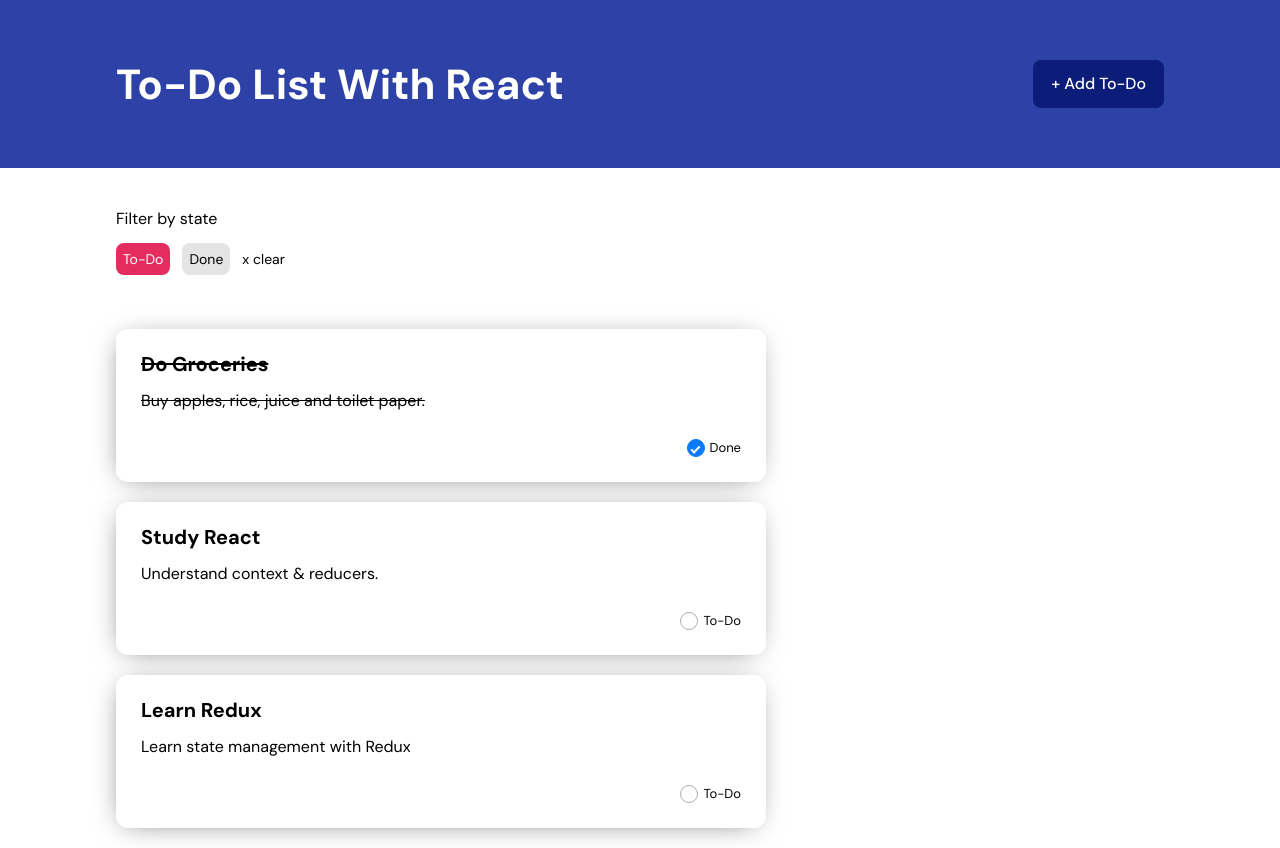
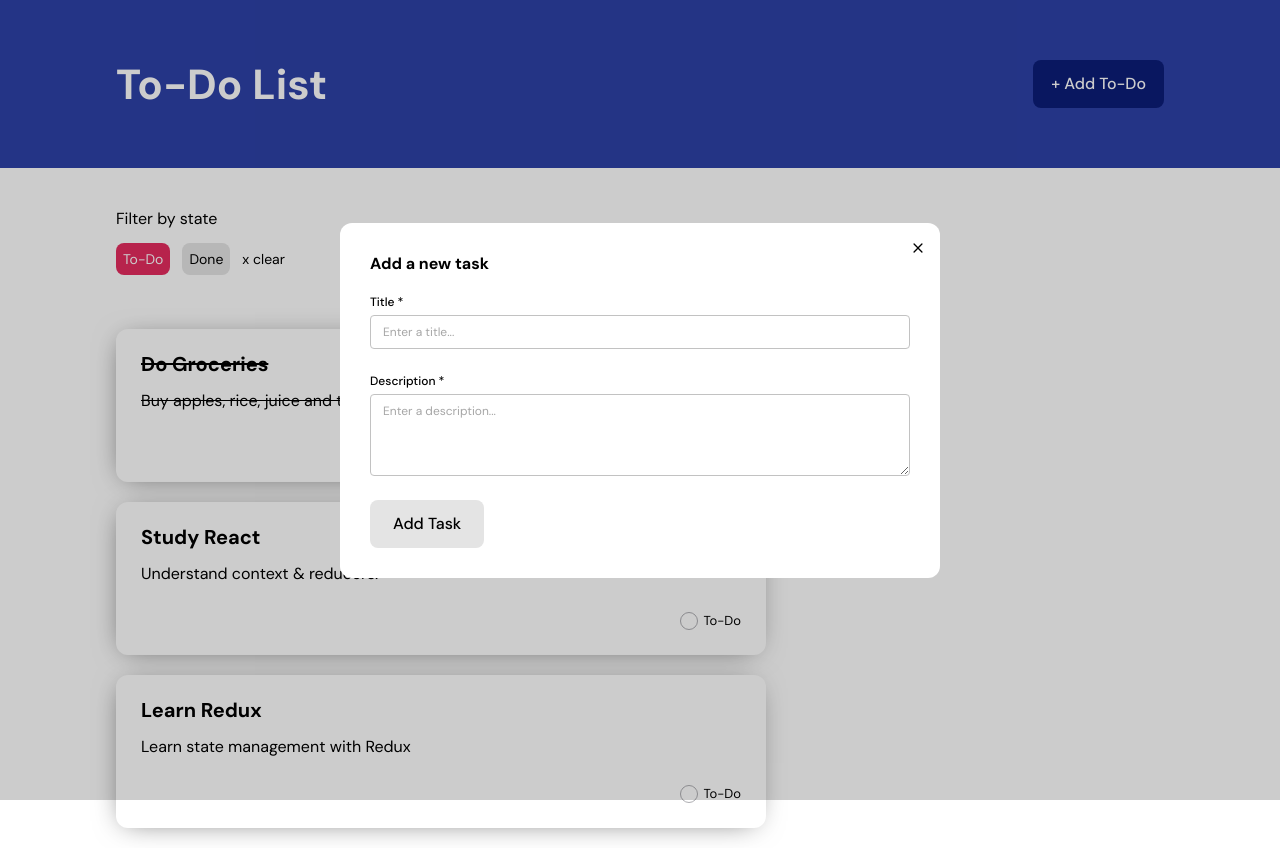
Before and after one commit to PauloAlves8039/react-vite-todo-list, a React (Vite) app: page / in a window 1280 px wide. Both pictures are taken after a click on the button "+ Add To-Do". Built offline with nearby package versions, Linux system fonts and the light colour scheme.

Commit message:
feat: cria estrutura para o modal de adição de tarefas

```diff
--- a/src/App.jsx
+++ b/src/App.jsx
@@ -9,7 +9,7 @@ export default function App() {
     <>
       <main>
         <TodosProvider>
-          <Header appName="To-Do List with React" />
+          <Header appName="To-Do List" />
           <Home />
         </TodosProvider>
       </main>
--- a/src/TodosContext.jsx
+++ b/src/TodosContext.jsx
@@ -9,11 +9,20 @@ const initialTodos = [
 
 export default function TodosProvider({children}) {
     const [todos, dispatch] = useReducer(todosReducer, initialTodos);
+    const [modalIsActive, setModalIsActive] = useState(false);
 
     return (
         <>
             <main>
-                <TodosContext.Provider value={{ todos, dispatch }}>
+                <TodosContext.Provider
+                    value={
+                        {
+                            todos,
+                            dispatch,
+                            modalIsActive,
+                            setModalIsActive
+                        }
+                }>
                     {children}
                 </TodosContext.Provider>
             </main>
@@ -33,6 +42,12 @@ function todosReducer(todos, action) {
             }
         }
 
+        case "added": {
+            let newTodo = action.newTodo;
+            newTodo.id = todos.length ? Math.max(...todos.map(todo => todo.id)) + 1: 1;
+            return [...todos, action.newTodo];
+        }
+
         case "toggledIsDone": {
             return (todos.map(todo => {
                 if (todo.id === action.id) {
--- a/src/components/Header/Header.jsx
+++ b/src/components/Header/Header.jsx
@@ -1,6 +1,9 @@
 import "./Header.scss";
+import { useTodos } from "../../TodosContext.jsx";
 
 export default function Header({ appName }) {
+    const store = useTodos();
+
     return (
         <>
             <div className="header">
@@ -11,10 +14,10 @@ export default function Header({ appName }) {
                         </h1>
                     </div>
                     <div className="header-side">
-                    <button className="btn secondary">+ Add To-Do</button>
+                        <button onClick={() => { store.setModalIsActive(true) }} className="btn secondary">+ Add To-Do</button>
                     </div>
                 </div>
             </div>
         </>
-  )
+    );
 }
--- /dev/null
+++ b/src/components/Modal/AddTodoModal.jsx
@@ -0,0 +1,33 @@
+import { useTodos } from "../../TodosContext.jsx";
+
+export default function AddTodoModal() {
+
+    const store = useTodos();
+
+    function addTaskHandler() {
+        let newTodo = { isDone: false };
+
+        newTodo.title = document.querySelector("input[name=title]").value;
+        newTodo.description = document.querySelector("textarea[name=description]").value;
+
+        if (newTodo.title && newTodo.description) {
+            store.dispatch({ type: "added", newTodo });
+            store.setModalIsActive(false);
+        } else {
+            alert("Please enter the title and description for the to-do.");
+        }
+    }
+
+    return (
+        <>
+            <div className="form">
+                <h3>Add a new task</h3>
+                <label htmlFor="title">Title *</label>
+                <input type="text" name="title" placeholder="Enter a title..." /><br />
+                <label htmlFor="description">Description *</label>
+                <textarea name="description" rows="4" placeholder="Enter a description..." /><br />
+                <button onClick={addTaskHandler} className="btn gray">Add Task</button>
+            </div>
+        </>
+    );
+}
--- /dev/null
+++ b/src/components/Modal/ModalCloseButton.jsx
@@ -0,0 +1,16 @@
+import { useTodos } from "../../TodosContext.jsx";
+
+export default function ModalCloseButton() {
+    const store = useTodos();
+
+    return (
+        <>
+            <button onClick={() => { store.setModalIsActive(false) }} className="close-btn">
+                <svg xmlns="http://www.w3.org/2000/svg" width="20" height="20" viewBox="0 0 256 256">
+                    <path fill="currentColor"
+                        d="M208.49 191.51a12 12 0 0 1-17 17L128 145l-63.51 63.49a12 12 0 0 1-17-17L111 128L47.51 64.49a12 12 0 0 1 17-17L128 111l63.51-63.52a12 12 0 0 1 17 17L145 128Z" />
+                </svg>
+            </button>
+        </>
+    );
+}
--- /dev/null
+++ b/src/components/Modal/ModalWindow.jsx
@@ -0,0 +1,16 @@
+import "./ModalWindow.scss";
+import ModalCloseButton from "./ModalCloseButton.jsx";
+
+export default function ModalWindow({ children }) {
+    return (
+        <>
+            <div className="modal-wrapper" aria-modal="true"
+                role="dialog" tabIndex="-1">
+                <div className="inner">
+                    <ModalCloseButton />
+                    {children}
+                </div>
+            </div>
+        </>
+    );
+}
--- /dev/null
+++ b/src/components/Modal/ModalWindow.scss
@@ -0,0 +1,75 @@
+.modal-wrapper {
+  position: fixed;
+  left: 0;
+  top: 0;
+  z-index: 500;
+  width: 100vw;
+  height: 100vh;
+  background: rgba(0, 0, 0, 0.2);
+  display: grid;
+  place-items: center;
+  color: #000;
+
+  .inner {
+    background-color: #ffffff;
+    padding: 30px;
+    border-radius: 12px;
+    display: flex;
+    flex-direction: column;
+    position: relative;
+    max-width: 600px;
+    width: 90%;
+
+    h3 {
+      font-size: 16px;
+      font-weight: 700;
+      line-height: 21px;
+      margin-bottom: 20px;
+    }
+
+    .close-btn {
+      position: absolute;
+      top: 15px;
+      right: 15px;
+      cursor: pointer;
+      background-color: #fff;
+    }
+
+    .form {
+      display: flex;
+      flex-direction: column;
+      max-width: 100%;
+
+      label {
+        font-size: 12px;
+        font-weight: 500;
+        line-height: 16px;
+        letter-spacing: 0em;
+        text-align: left;
+      }
+
+      input,
+      select,
+      textarea {
+        font-size: 12px;
+        font-weight: 400;
+        line-height: 16px;
+        letter-spacing: 0em;
+        text-align: left;
+        border: 1px solid #C2C2C2;
+        border-radius: 4px;
+        padding: 8px 12px;
+        margin-top: 5px;
+
+        &::placeholder {
+          color: #A6A6A6;
+        }
+      }
+
+      .btn {
+        width: fit-content;
+        padding-inline: 23px;
+      }
+    }
+  }
+}
--- a/src/views/Home/Home.jsx
+++ b/src/views/Home/Home.jsx
@@ -1,14 +1,26 @@
 import Filter from "../../components/Filter/Filter";
 import TodosList from "../../components/Todo/TodosList";
+import ModalWindow from "../../components/Modal/ModalWindow.jsx";
+import AddTodoModal from "../../components/Modal/AddTodoModal.jsx";
+import { useTodos } from "../../TodosContext.jsx";
 
 export default function Home() {
+  const store = useTodos();
+
   return (
     <>
+        {
+          store.modalIsActive &&
+          <ModalWindow>
+            <AddTodoModal />
+          </ModalWindow>
+        }
+
         <div className="container">
             <Filter />
 
             <TodosList />
         </div>
     </>
-  )
+  );
 }
```
Lines whose indentation alone changed are shown as unchanged.
